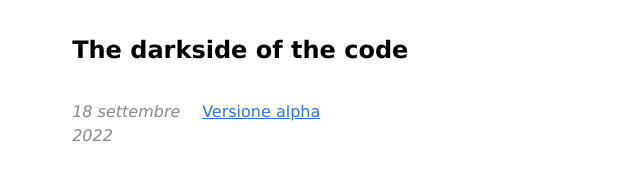
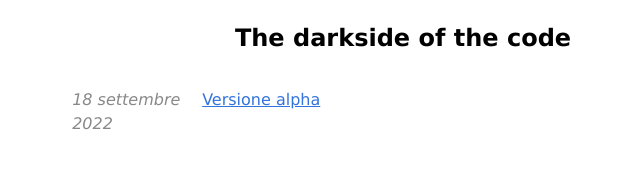
Before and after one commit to danielebonfanti/monet, an Astro site: page / in a window 1280 px wide. Shown: the whole page, without its empty margins (237-877 px from the left). Built offline with nearby package versions, Linux system fonts and the light colour scheme; Astro itself is replaced by a stand-in of ours.

Commit message:
Move title to center

```diff
--- a/src/components/Header.astro
+++ b/src/components/Header.astro
@@ -12,7 +12,8 @@ import { SITE_TITLE } from '../config';
 		margin: 0em 0 2em;
 	}
 	h2 {
-		margin: 0.5em 0;
+		margin: 0;
+		text-align: center;
 	}
 	#title {
 		text-decoration: none;
```
